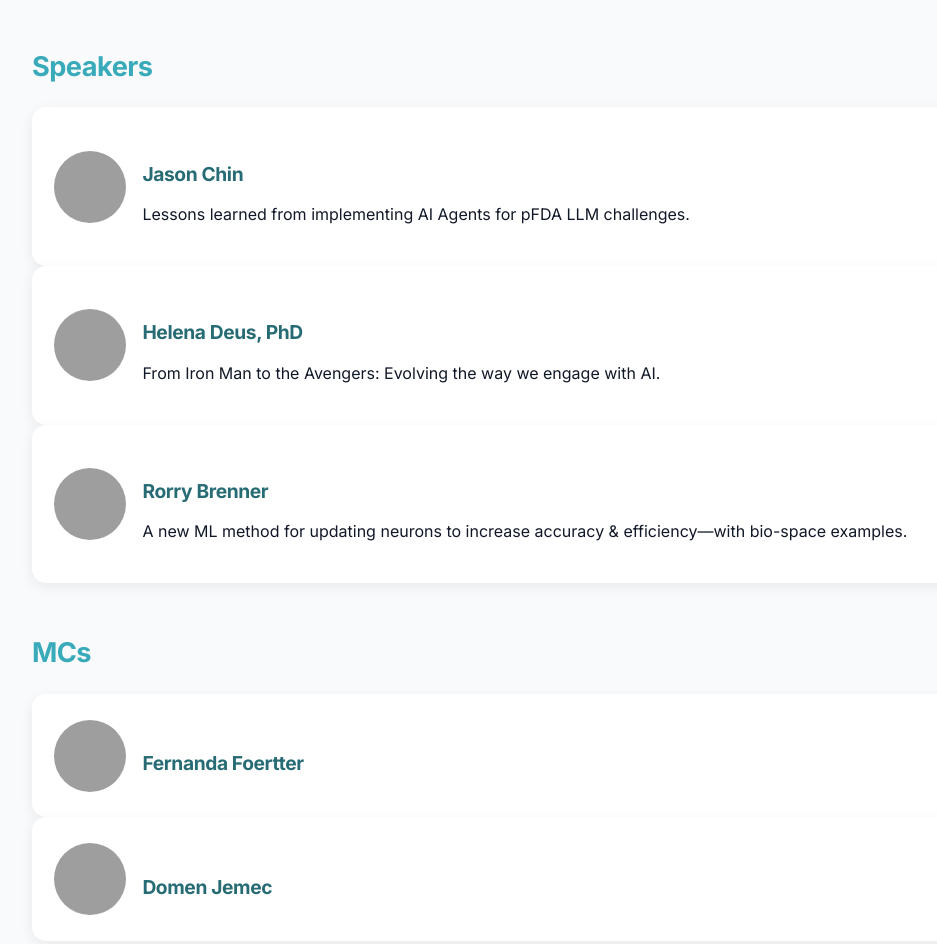
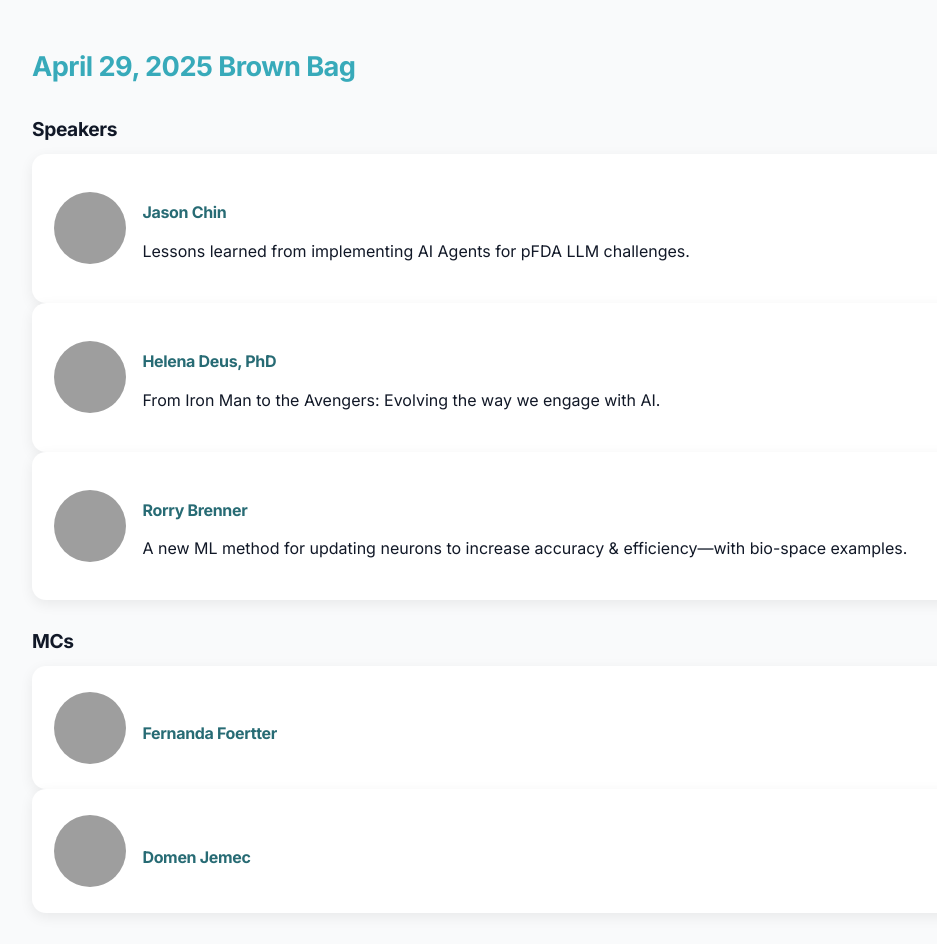
Before and after one commit to openbiodataai/openbiodataai.github.io, a plain HTML site: page index.html in a window 1280 px wide. Shown: the part 712-1656 px from the top of the page, without its empty margins (144-1081 px from the left). Drawn offline with Linux system fonts and the light colour scheme; grey boxes are pictures that could not be loaded.

Commit message:
Update index.html

```diff
--- a/index.html
+++ b/index.html
@@ -35,10 +35,11 @@
   a{color:var(--accent-light);text-decoration:none}
   a:hover{text-decoration:underline}
   .wrap{max-width:960px;margin:auto;padding:4rem 1rem}
-  h1,h2,h3{font-weight:700;letter-spacing:-.02em}
+  h1,h2,h3,h4{font-weight:700;letter-spacing:-.02em}
   h1{font-size:clamp(2.5rem,5vw,3rem);margin-bottom:1rem;color:#ffffff;}
   h2{font-size:1.7rem;margin:3rem 0 1.2rem;color:var(--accent);}
   h3{font-size:1.2rem;margin:1.6rem 0 .6rem;color:var(--text)}
+  h4{font-size:1.0rem;margin:1.3rem 0 .5rem;color:var(--text)}
   p{margin:.8rem 0}
   /* HERO */
   .hero{
@@ -97,13 +98,15 @@
       <p>A globally connected community of scientists whose collective literacy in computational biology rises so quickly that yesterday’s cutting-edge methods become today’s standard practices, leading to breakthrough science.</p>
     </div>
   </section>
-
   <section>
-    <h2>Speakers</h2>
+    <h2>April 29, 2025 Brown Bag</h2>
+  </section>
+  <section>
+    <h3>Speakers</h3>
     <article class="card speaker">
       <img src="https://media.licdn.com/dms/image/v2/C4E03AQGfsJ_HRL4r4w/profile-displayphoto-shrink_800_800/profile-displayphoto-shrink_800_800/0/1516270462144?e=1750896000&v=beta&t=nooYoz6f5Be74ipNFymYNXJx6RDBlzEgHtq-FV3Sezk" alt="Jason Chin headshot">
       <div>
-        <h3><a href="https://www.linkedin.com/in/chenshanchin/">Jason Chin</a></h3>
+        <h4><a href="https://www.linkedin.com/in/chenshanchin/">Jason Chin</a></h4>
         <p>Lessons learned from implementing AI Agents for pFDA LLM challenges.</p>
       </div>
     </article>
@@ -111,7 +114,7 @@
     <article class="card speaker">
       <img src="https://media.licdn.com/dms/image/v2/D4E03AQGs5bY_GiKXWg/profile-displayphoto-shrink_800_800/profile-displayphoto-shrink_800_800/0/1674132071647?e=1750896000&v=beta&t=Dzw3uXOKBXCGP46SrR4rXut2z-tEj54lijmx00GcdIs" alt="Helena Deus headshot">
       <div>
-        <h3><a href="https://www.linkedin.com/in/helenadeus/">Helena Deus, PhD</a></h3>
+        <h4><a href="https://www.linkedin.com/in/helenadeus/">Helena Deus, PhD</a></h4>
         <p>From Iron Man to the Avengers: Evolving the way we engage with AI.</p>
       </div>
     </article>
@@ -119,23 +122,23 @@
     <article class="card speaker">
       <img src="https://media.licdn.com/dms/image/v2/D4E03AQHhDtqwMl6tsA/profile-displayphoto-shrink_800_800/B4EZX3UwSxHYAg-/0/1743611168282?e=1750896000&v=beta&t=3FPWpEL5kMLn9VjYc6KwjyzwUAWIOqdfV3xezOuBs6A" alt="Rorry Brenner headshot">
       <div>
-        <h3><a href="https://www.linkedin.com/in/rorry-brenner-a64a25105/">Rorry Brenner</a></h3>
+        <h4><a href="https://www.linkedin.com/in/rorry-brenner-a64a25105/">Rorry Brenner</a></h4>
         <p>A new ML method for updating neurons to increase accuracy &amp; efficiency&mdash;with bio-space examples.</p>
       </div>
     </article>
   </section>
   <section>
-    <h2>MCs</h2>
+    <h3>MCs</h3>
     <article class="card speaker">
       <img src="https://media.licdn.com/dms/image/v2/D4E03AQEmORF6wUrEZw/profile-displayphoto-shrink_800_800/profile-displayphoto-shrink_800_800/0/1668631808072?e=1750896000&v=beta&t=OFZIYZxMy6-SsPv4ZcnwiEdMNQdExWQrSE6xBzVS1WE" alt="Fernanda Foertter headshot">
       <div>
-        <h3><a href="https://www.linkedin.com/in/foertter/">Fernanda Foertter</a></h3>
+        <h4><a href="https://www.linkedin.com/in/foertter/">Fernanda Foertter</a></h4>
       </div>
     </article>
     <article class="card speaker">
       <img src="https://media.licdn.com/dms/image/v2/C5603AQEI7PL-eGuWsw/profile-displayphoto-shrink_800_800/profile-displayphoto-shrink_800_800/0/1657065622668?e=1750896000&v=beta&t=tWSO5tii5ioG_lSUkXJL5S9f0a-4dtP5WO8sTI3JXxc" alt="Domen Jemec headshot">
       <div>
-        <h3><a href="https://www.linkedin.com/in/domenjemec/">Domen Jemec</a></h3>
+        <h4><a href="https://www.linkedin.com/in/domenjemec/">Domen Jemec</a></h4>
       </div>
     </article>
   </section>
```
